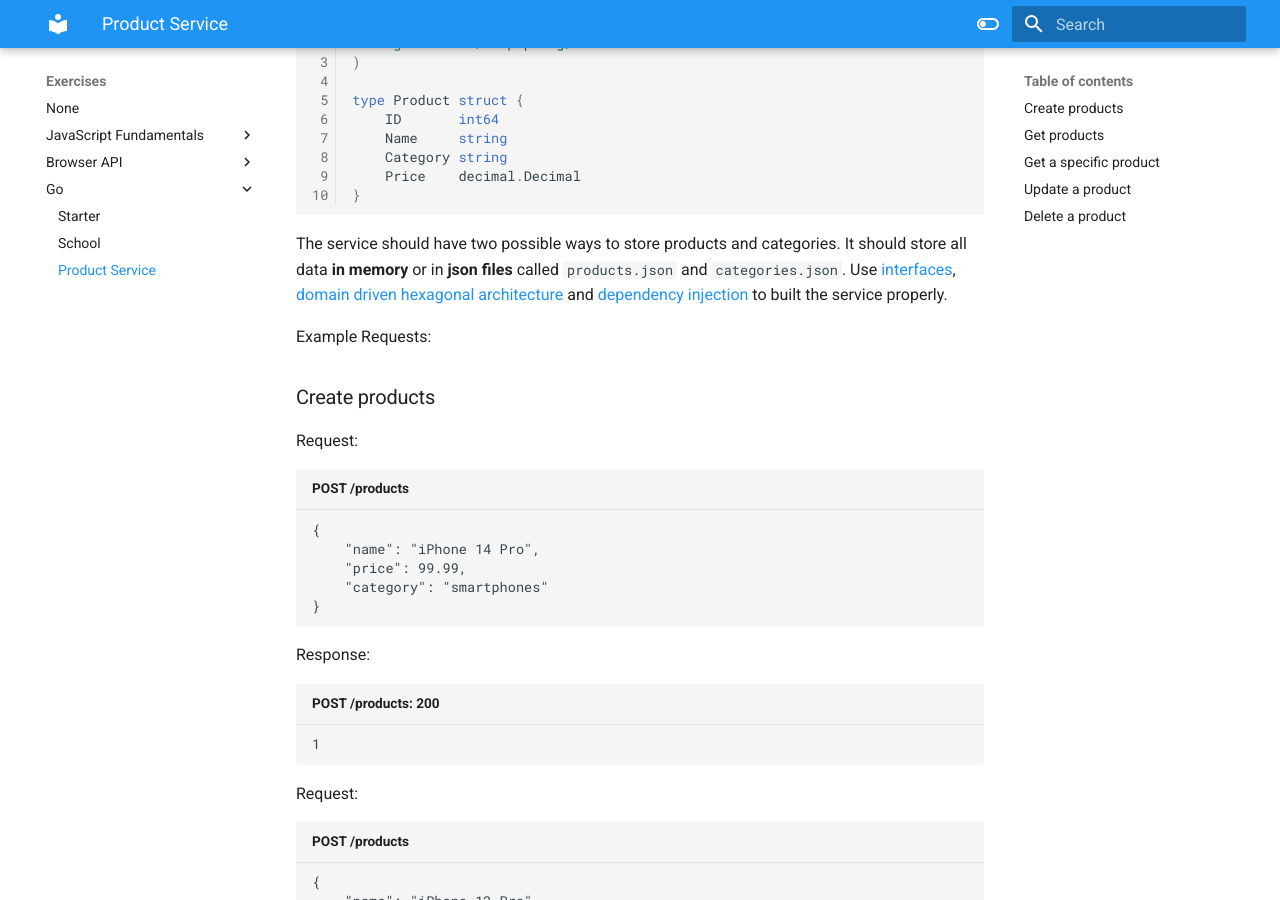
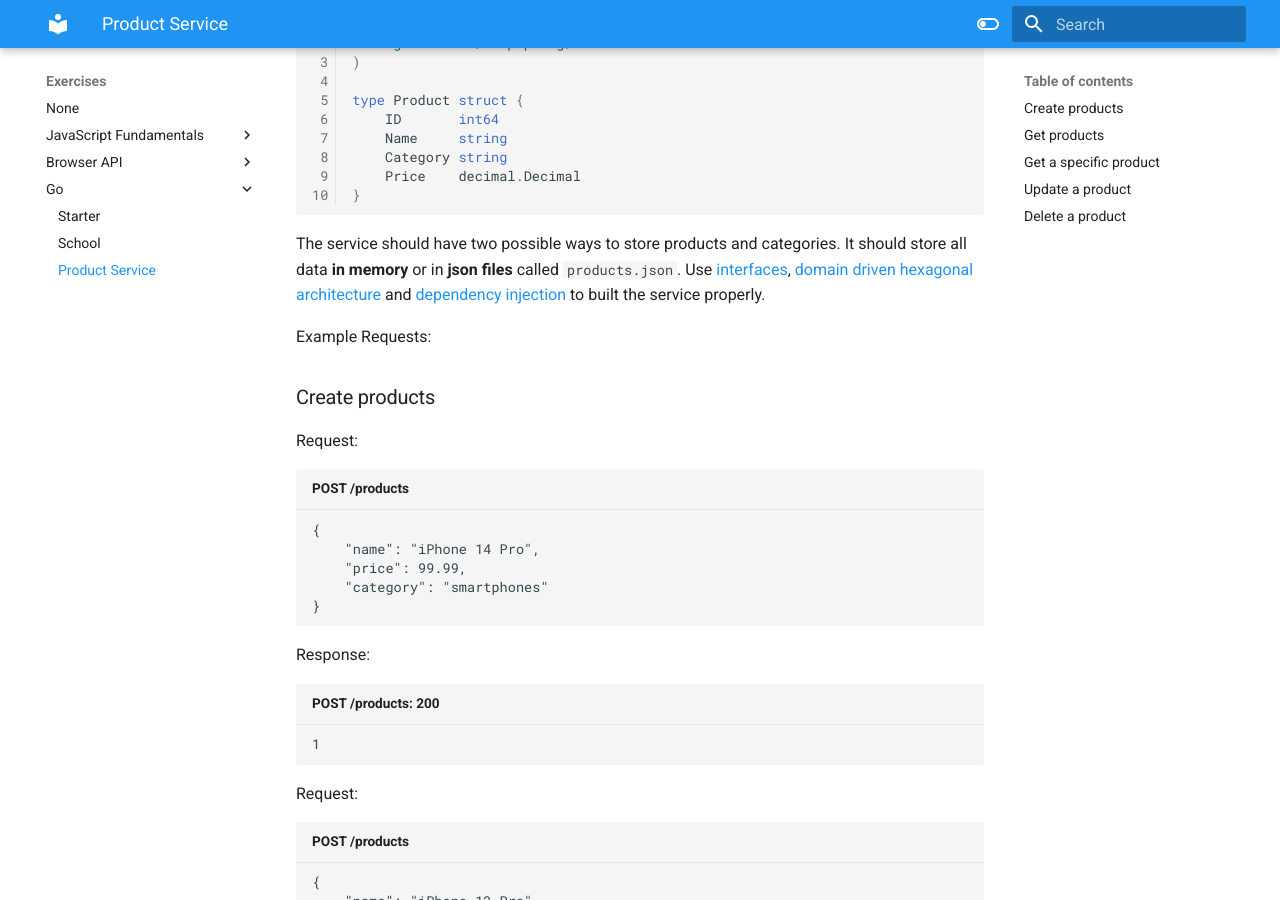
Before and after one commit to bykof/bykof.github.com, an MkDocs documentation site: the page built from docs/exercises/go/projects/product_service.md, in a window 1280 px wide and 900 px high, scrolled down 1204 px. Built offline with MkDocs 1.6.1 and Material for MkDocs 9.7.7, drawn with Linux system fonts in a browser that asks for light colours.

Commit message:
Fix product exercise

````diff
--- a/docs/exercises/go/projects/product_service.md
+++ b/docs/exercises/go/projects/product_service.md
@@ -37,7 +37,7 @@ type Product struct {
 ```
 
 The service should have two possible ways to store products and categories.
-It should store all data **in memory** or in **json files** called `products.json` and `categories.json`.
+It should store all data **in memory** or in **json files** called `products.json`.
 Use [interfaces](../../../golang/golang-fundamentals/types_interfaces_methods.md#interfaces), [domain driven hexagonal architecture](../../../golang/architecture/index.md) and [dependency injection](../../../golang/dependency_injection/wire.md) to built the service properly.
 
 Example Requests:
````
